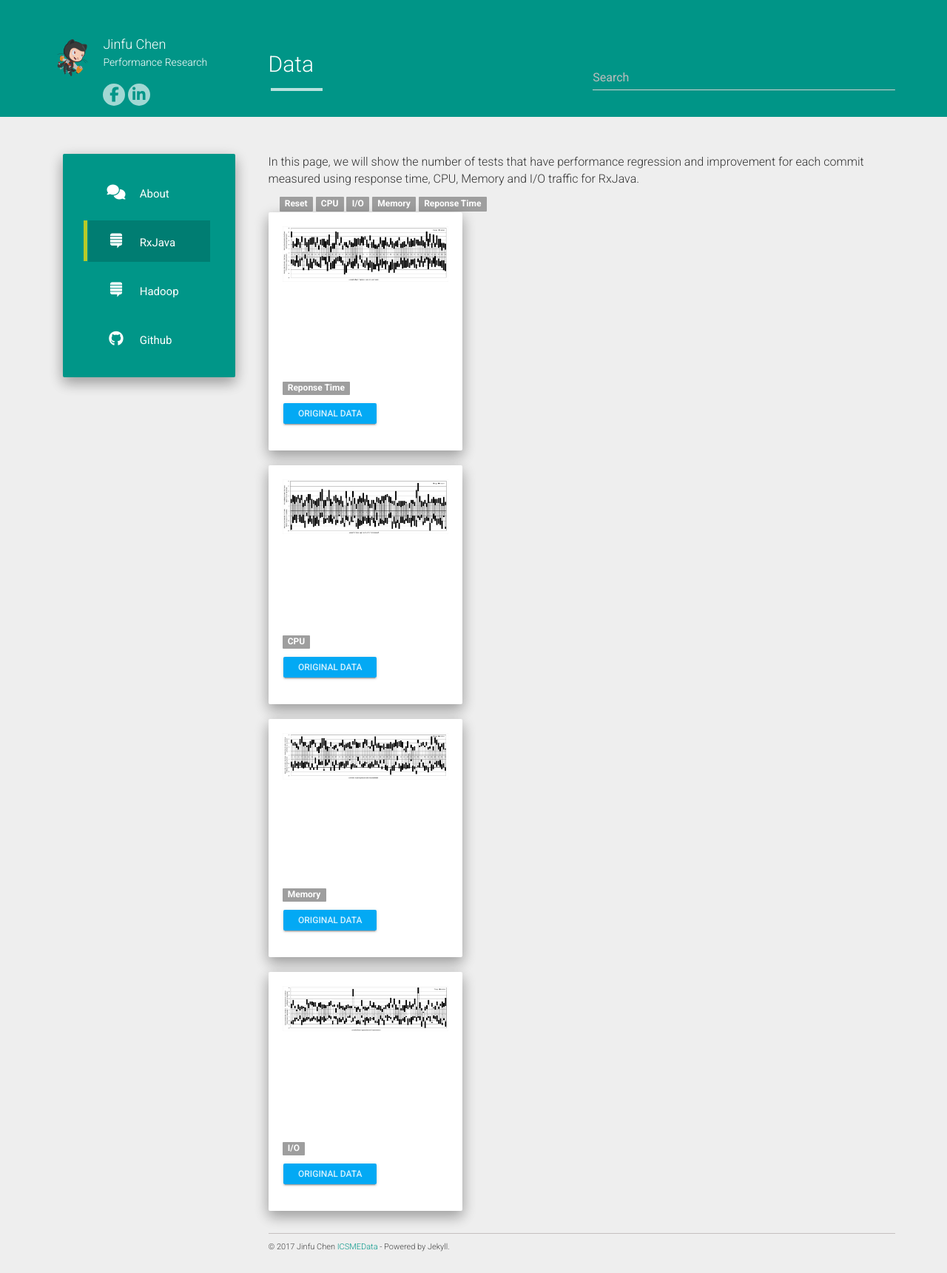
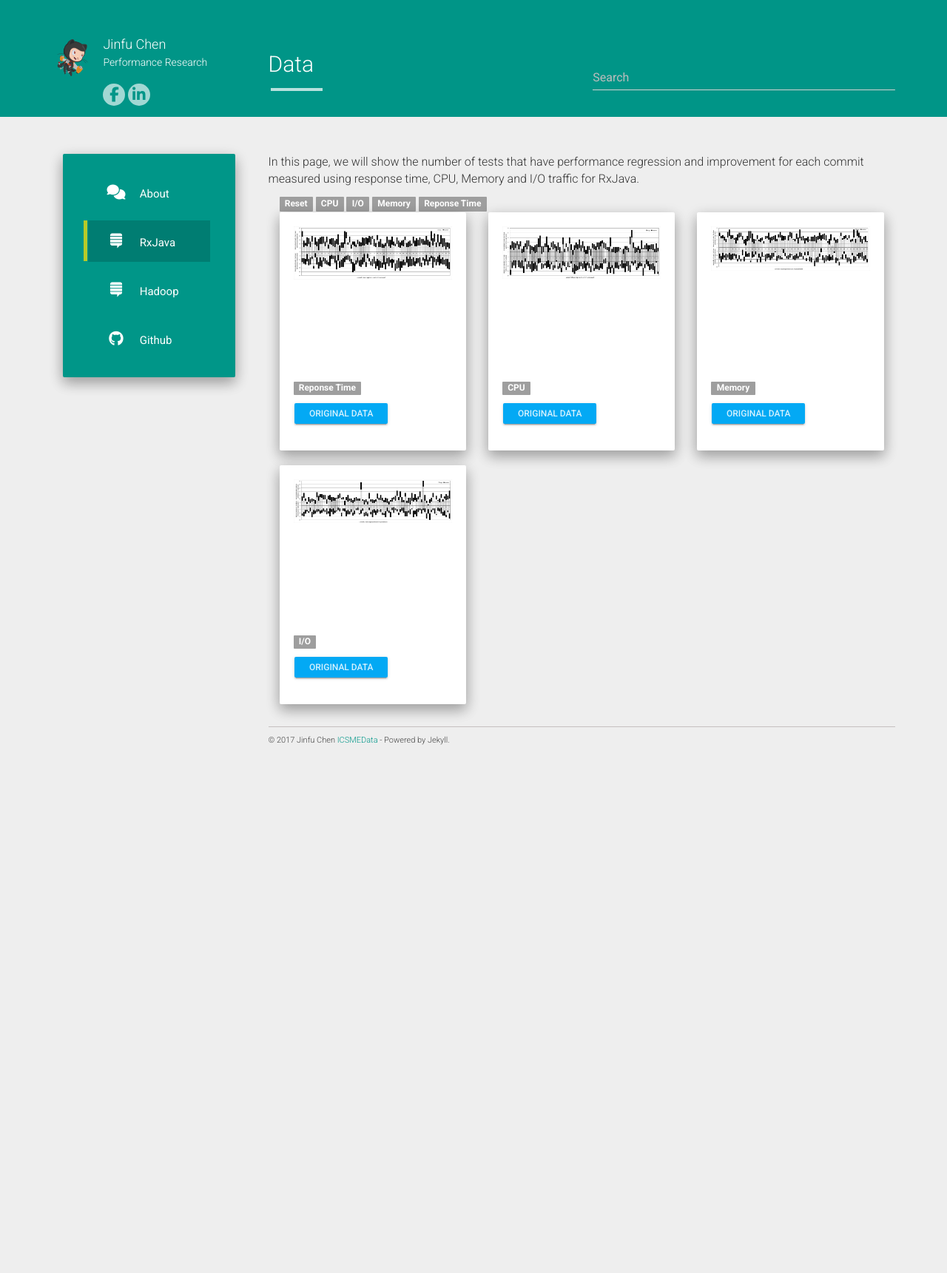
Before and after one commit to jinfuchen/icsmeData, a Jekyll site: the page built from projects.md, in a window 1280 px wide. Shown: the whole page at 74% size. Built offline with Jekyll 4.4.1, drawn with Linux system fonts in a browser that asks for light colours; nearby versions of some CDN libraries; after the commit the page ends 1036 px from its top, so only the background shows below that.

Commit message:
layout width

```diff
--- a/_layouts/project.html
+++ b/_layouts/project.html
@@ -9,7 +9,7 @@ layout: default
 
     {% include project_tags.html %}
     {% for i in site.data.projects %}
-    <div class="project row">
+    <div class="row-content">
     <div class="project-item col-md-4 col-sm-6 col-xs-12" data-tags='{{ i.tags | jsonify | downcase }}'>
     	<div class="well project-outer">
     		<div class="project-inner">
```
